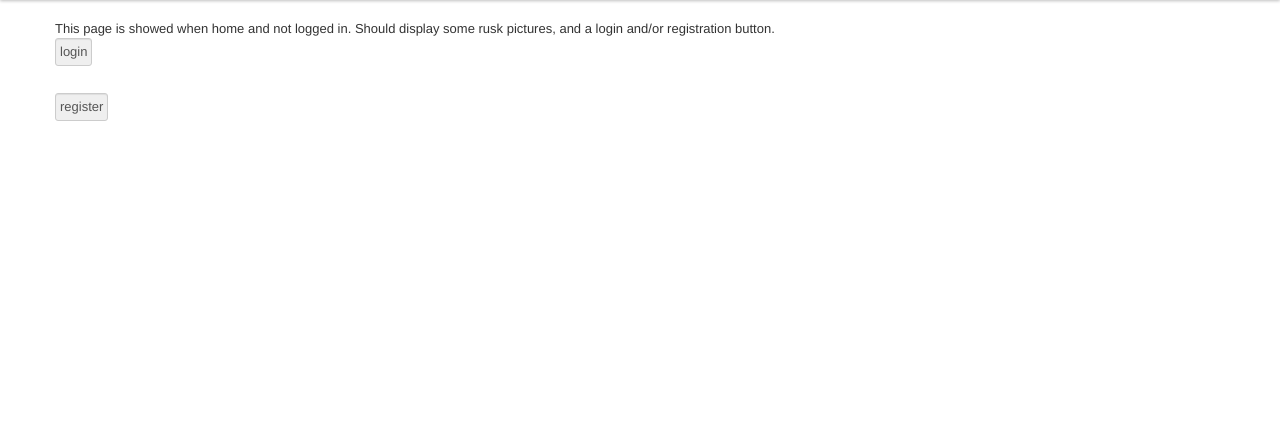
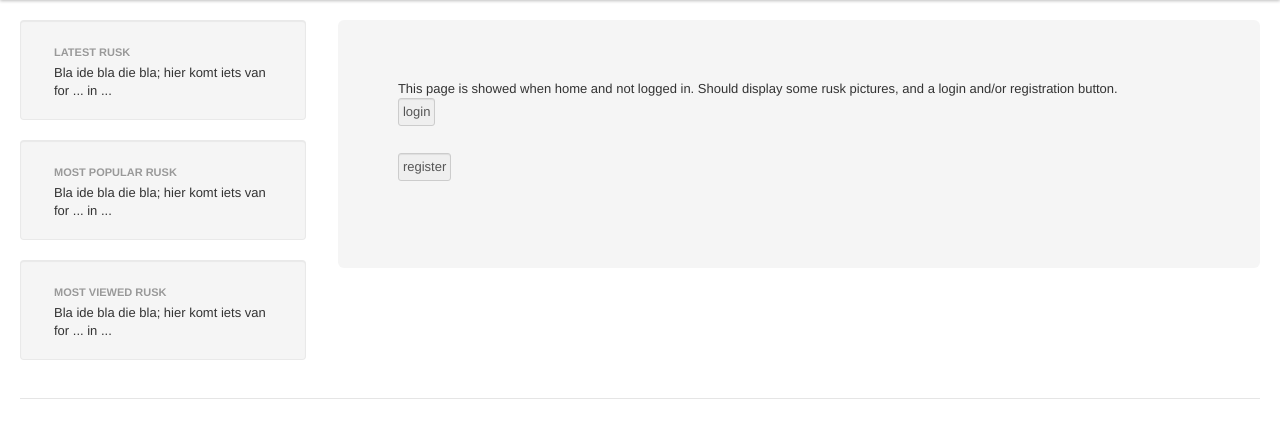
Before and after one commit to rwit/bencotto, a Django app: template bencotto/templates/home.html in a window 1280 px wide. Shown: the part 40-478 px from the top of the page. Run offline with Django 3.2, Linux system fonts and the light colour scheme; the template is opened without the code that fills it, so the values that code supplies are empty; some libraries are stand-ins or nearby versions.

Commit message:
Added sidebar from twitter bootstrap examples and added extra base template to define the ordering. No content yet...

```diff
--- a/bencotto/templates/add.html
+++ b/bencotto/templates/add.html
@@ -1,7 +1,9 @@
-{% extends "base.html" %}
+{% extends "base-defaults.html" %}
+
+{# Example: we don't want the liked most in this particular view #}
+{% block sidebar-liked-most-rusk %}{% endblock %}
 
 {% block content %}
-
 {% if form.subject.errors %}
     <ol>
     {% for error in form.subject.errors %}
--- /dev/null
+++ b/bencotto/templates/base-defaults.html
@@ -0,0 +1,12 @@
+{% extends "base.html" %}
+
+{#
+This decides the ordering/placement of sidebar blocks for a group of templates.
+The child template can still remove these by overwriting the named blocks; like sidebar-newest-rusk
+#}
+
+{% block sidebar-left %}
+  {% block sidebar-newest-rusk %}{% include "sidebar/newest-rusk.html" %}{% endblock %}
+  {% block sidebar-liked-most-rusk %}{% include "sidebar/liked-most-rusk.html" %}{% endblock %}
+  {% block sidebar-most-viewed-rusk %}{% include "sidebar/most-viewed-rusk.html" %}{% endblock %}
+{% endblock %}
--- a/bencotto/templates/base.html
+++ b/bencotto/templates/base.html
@@ -49,10 +49,22 @@
       </div>
     </div>
 
-    <div class="container">
-    	{% block content %}{% endblock %}
-    	{% block footer %}{% endblock %}
-    </div> <!-- /container -->
+    <div class="container-fluid">
+      <div class="row-fluid">
+        <div class="span3">
+          {% block sidebar-left %}{% endblock %}
+        </div><!--/span-->
+        <div class="span9">
+          <div class="hero-unit">
+            {% block content %}{% endblock %}
+          </div>
+        </div><!--/span-->
+      </div><!--/row-->
+      <hr>
+      <footer>
+        {% block footer %}{% endblock %}
+      </footer>
+    </div><!--/.fluid-container-->
 
   </body>
 </html>
--- a/bencotto/templates/home.html
+++ b/bencotto/templates/home.html
@@ -1,4 +1,4 @@
-{% extends "base.html" %}
+{% extends "base-defaults.html" %}
 
 {% block content %}
 This page is showed when home and not logged in. Should display some rusk pictures, and a login and/or registration button.
--- a/bencotto/templates/login.html
+++ b/bencotto/templates/login.html
@@ -1,4 +1,4 @@
-{% extends "base.html" %}
+{% extends "base-defaults.html" %}
 
 {% block content %}
     <form action="" method="post">
--- /dev/null
+++ b/bencotto/templates/sidebar/liked-most-rusk.html
@@ -0,0 +1,7 @@
+
+  <div class="well">
+    <ul class="nav nav-list">
+      <li class="nav-header">Most popular rusk</li>
+      <li>Bla ide bla die bla; hier komt iets van for ... in ...</li>
+    </ul>
+  </div>
--- /dev/null
+++ b/bencotto/templates/sidebar/most-viewed-rusk.html
@@ -0,0 +1,7 @@
+
+  <div class="well">
+    <ul class="nav nav-list">
+      <li class="nav-header">Most viewed rusk</li>
+      <li>Bla ide bla die bla; hier komt iets van for ... in ...</li>
+    </ul>
+  </div>
--- /dev/null
+++ b/bencotto/templates/sidebar/newest-rusk.html
@@ -0,0 +1,7 @@
+
+  <div class="well">
+    <ul class="nav nav-list">
+      <li class="nav-header">Latest rusk</li>
+      <li>Bla ide bla die bla; hier komt iets van for ... in ...</li>
+    </ul>
+  </div>
--- a/bencotto/templates/user_logged_in.html
+++ b/bencotto/templates/user_logged_in.html
@@ -1,4 +1,4 @@
-{% extends "base.html" %}
+{% extends "base-defaults.html" %}
 
 {% block content %}
 	<p>Welcome {{ user.username }}</p>
```
Also changed, not shown: bencotto/sqlite.db.
